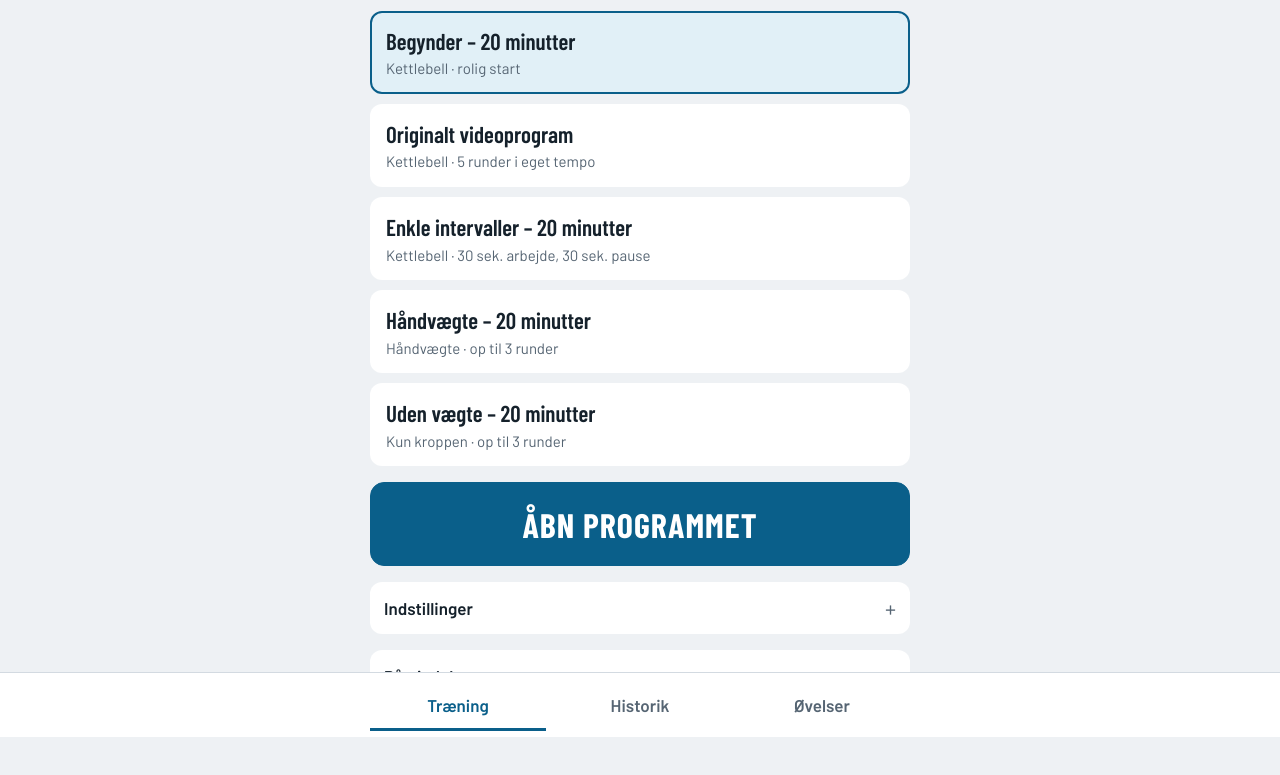
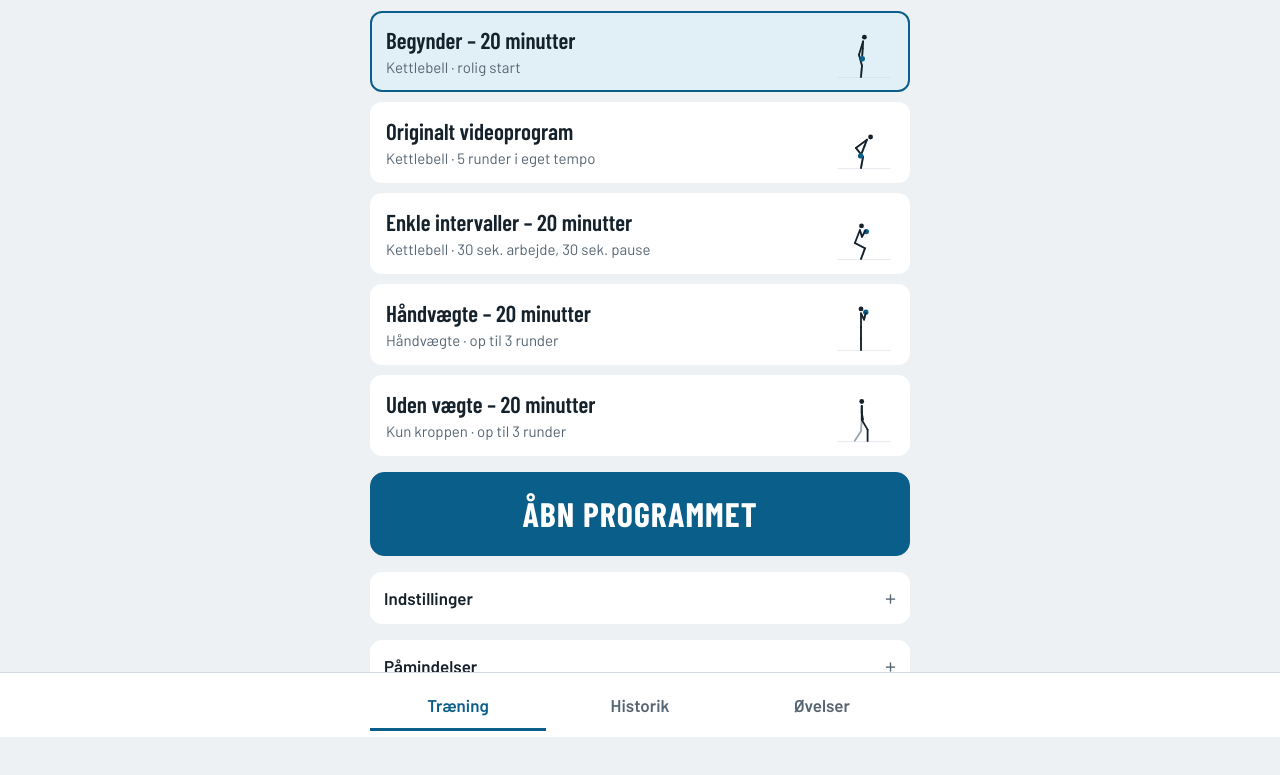
Before and after one commit to marcuskrebs7-coder/mk-fitness, a plain HTML site: page docs/index.html in a window 1280 px wide. Shown: the part 63-838 px from the top of the page. Drawn offline with nearby package versions, Linux system fonts and the light colour scheme.

Commit message:
Animation på hvert program og i pauser uden næste øvelse
Co-Authored-By: Claude Fable 5.2 <noreply@anthropic.com>

```diff
--- a/docs/index.html
+++ b/docs/index.html
@@ -66,9 +66,12 @@ button:disabled{opacity:.5;cursor:default}
 .row>*{flex:1 1 140px;min-width:0}
 .panel{background:var(--surface);border-radius:12px;padding:14px;display:flex;flex-direction:column;gap:10px}
 .prog{display:flex;flex-direction:column;gap:4px;text-align:left;font-weight:400;padding:14px;width:100%}
-.prog b{font-family:var(--display);font-size:23px;font-weight:600}
+.prog b{font-family:var(--display);font-size:23px;font-weight:600;color:var(--ink)}
 .prog span{color:var(--muted);font-size:15px}
-.prog{gap:0;padding:12px 14px;border-width:2px}
+.prog{flex-direction:row;align-items:center;justify-content:space-between;gap:10px;padding:10px 14px;border-width:2px}
+.prog .ptxt{display:flex;flex-direction:column;min-width:0}
+.prog .anim{flex:0 0 60px}
+.prog .anim svg{background:none;width:60px}
 .prog[aria-pressed="true"]{border-color:var(--accent);background:var(--work-bg)}
 .pill{display:inline-block;font-size:12px;font-weight:600;letter-spacing:.06em;text-transform:uppercase;padding:2px 8px;border-radius:99px;border:1px solid currentColor;align-self:flex-start}
 .pill.ok{color:var(--ok)} .pill.part{color:var(--rest)} .pill.acc{color:var(--accent)}
@@ -194,6 +197,7 @@ const EX={
  pushFloor:{n:'Push-up på gulvet',adv:1,tips:['Hænderne under skuldrene, kroppen i en lige linje.','Sænk brystet mod gulvet med albuerne skråt bagud.','Kan du ikke holde linjen, så brug bordpladen i stedet.']}
 };
 const SHORT={p1:'Kettlebell · rolig start',p2:'Kettlebell · 5 runder i eget tempo',p3:'Kettlebell · 30 sek. arbejde, 30 sek. pause',p4:'Håndvægte · op til 3 runder',p5:'Kun kroppen · op til 3 runder'},ui={};
+const PICON={p1:'deadlift',p2:'swing',p3:'goblet',p4:'press',p5:'lunge'};
 const P2EX=[['rows','Rows',5],['cleans','Cleans',5],['swings','Swings',5],['goblet','Goblet Squats',5],['curls','Bicep Curls',5],['triceps','Tricep Extensions',5],['pullovers','Pullovers',5],['halos','Alternating Halos',10],['pushups','Push-ups',10]];
 const O=['orig','Som i videoteksten'],SK=['skip','Spring over'],DL=['deadlift','Erstat med dødløft'];
 const P2ALT={rows:[O,SK],cleans:[O,DL,SK],swings:[O,DL,SK],goblet:[O,['squat','Squat uden vægt'],SK],curls:[O,SK],triceps:[O,SK],pullovers:[O,SK],halos:[O,SK],
@@ -204,7 +208,7 @@ function defaults(){const ex={};P2EX.forEach(e=>ex[e[0]]={w:e[0]==='pushups'?'Kr
   p2:{rest:150,warm:false,cool:false,rowVar:'',rowCount:'',cleanVar:'',cleanCount:'',ex},p3:{dl:'10 kg',gs:'10 kg'},p4:{w:'5 kg',rest:90},p5:{pu:'pushCounter',rest:60}}}
 
 /* HOSTED = installérbar web-app på egen adresse (bygget med build.ps1); ellers Claude-siden */
-const HOSTED=!!document.querySelector('link[rel="manifest"]'),VERSION='2026.11.22-1958';
+const HOSTED=!!document.querySelector('link[rel="manifest"]'),VERSION='2026.11.22-2003';
 function dl(name,text,type){const a=document.createElement('a');a.href=URL.createObjectURL(new Blob([text],{type}));a.download=name;document.body.appendChild(a);a.click();a.remove()}
 /* ---------- lagring ---------- */
 const LS='kb-traening-v1';
@@ -439,6 +443,7 @@ const AN={
  lunge:{d:1.4,base:{foot:[112,150],ua:0,fa:10},fr:[{t2:0,s2:0},{t:75,s:0,t2:-10,s2:-80}]},
  bridge:{d:1.4,base:{ua:90,fa:90},fr:[{hip:[120,141],to:-90,t:135,s:15},{hip:[118,118],to:-117.6,t:98,s:2}]},
  plank:{d:1.8,base:{foot:[30,149],ua:0,fa:90},fr:[{t:-76,s:-76,to:76},{t:-75,s:-75,to:75}]},
+ rest:{d:2.2,fr:[{ua:2,fa:6},{to:-1.5,ua:5,fa:12}]},
  halo:{d:.9,fr:[{hand:[108,16],kb:[0,0]},{hand:[92,3],kb:[0,0]},{hand:[74,20],kb:[0,0]},{hand:[90,6],kb:[0,0]}]}
 };
 function normP(p){const q=Object.assign({t:0,s:0,to:0,ua:0,fa:0},p);['t2:t','s2:s','ua2:ua','fa2:fa'].forEach(x=>{const[a,b]=x.split(':');if(q[a]==null)q[a]=q[b]});
@@ -459,8 +464,9 @@ function kbOff(m,j){if(m==='g')return[0,12];if(m==='arm'){const dx=j.h1[0]-j.e1[
 let anims=[];
 function mountAnims(){anims=[];document.querySelectorAll('.anim[data-ex]').forEach(el=>{const A=AN[el.dataset.ex];if(!A){el.hidden=true;return}
  const L=c=>`<line class="${c}"/>`;
- const svg=`<svg viewBox="0 -30 200 190" role="img" aria-label="Forenklet animation: ${esc(EX[el.dataset.ex].n)}">${GR}${A.props||''}${L('bk')+L('bk')+L('bk')+L('bk')}${L('fg')+L('fg')+L('fg')}<circle class="hd" r="8"/><g class="kbg"><line class="kbh"/><circle class="kbc" r="9"/></g>${L('fg')+L('fg')}</svg>`;
- el.innerHTML=el.dataset.mini?svg+`<div class="cap">${esc(el.dataset.cap||'')}</div>`:svg+`
+ const deco=el.dataset.mini&&!el.dataset.cap;
+ const svg=`<svg viewBox="0 -30 200 190" ${deco?'aria-hidden="true"':`role="img" aria-label="Forenklet animation: ${esc((EX[el.dataset.ex]||{n:'Hvil'}).n)}"`}>${GR}${A.props||''}${L('bk')+L('bk')+L('bk')+L('bk')}${L('fg')+L('fg')+L('fg')}<circle class="hd" r="8"/><g class="kbg"><line class="kbh"/><circle class="kbc" r="9"/></g>${L('fg')+L('fg')}</svg>`;
+ el.innerHTML=el.dataset.mini?svg+(deco?'':`<div class="cap">${esc(el.dataset.cap)}</div>`):svg+`
  <div class="ab"><button type="button" data-act="apause" aria-pressed="false">Pause</button><button type="button" data-act="aslow" aria-pressed="false">Langsomt</button></div>
  <div class="cap">Forenklet bevægelsesguide – ikke en præcis gengivelse${el.dataset.note?'. '+esc(el.dataset.note):''}</div>`;
  const a={el,A,t:0,last:null,paused:matchMedia('(prefers-reduced-motion: reduce)').matches,slow:false,ln:el.querySelectorAll('svg>line:not(.gr)'),hd:el.querySelector('.hd'),kb:el.querySelector('.kbg')};
@@ -519,7 +525,7 @@ function homeHtml(){const st=DB.settings,pid=st.pid;let cfg='';
   ${miss.length?`<p class="note">Vælg først: ${miss.join(', ')}.</p>`:''}`}
  const blocked=pid==='p2'&&p2Missing(st.p2).length>0;
  return `<header><h1>Kettlebell Træning</h1></header>
- <div class="stack">${Object.keys(P).map(k=>`<button type="button" class="prog" data-act="pick" data-id="${k}" aria-pressed="${k===pid}"><b>${P[k].n}</b><span>${SHORT[k]}</span></button>`).join('')}</div>
+ <div class="stack">${Object.keys(P).map(k=>`<button type="button" class="prog" data-act="pick" data-id="${k}" aria-pressed="${k===pid}"><span class="ptxt"><b>${P[k].n}</b><span>${SHORT[k]}</span></span><span class="anim" data-mini="1" data-ex="${PICON[k]}"></span></button>`).join('')}</div>
  ${pending?`<div class="panel"><h3>Fortsæt afbrudt træning</h3><p>${esc(P[pending.S.pid].n)}${pending.S.finished?' – færdig, men ikke gemt':(s=>s?' – '+esc(stepName(s))+(s.round?', runde '+s.round+' af '+s.rounds:''):'')(pending.S.steps[pending.S.i])}. Afbrudt ${new Date(pending.at).toLocaleTimeString('da-DK',{hour:'2-digit',minute:'2-digit'})}.</p>
   <div class="row"><button type="button" class="primary" data-act="resumeSaved">Fortsæt</button><button type="button" class="danger" data-act="dropSaved">Kassér</button></div></div>`:''}
  <button type="button" class="big primary" data-act="open"${blocked?' disabled':''}>Åbn programmet</button>
@@ -558,7 +564,7 @@ function renderWorkout(){const app=document.getElementById('app'),st=cur();if(!s
   :S.status==='paused'?'<button type="button" class="big primary" data-act="resume">Fortsæt</button>'
   :st.type==='reps'?'<button type="button" class="big primary" data-act="done">Færdig – næste</button>'
   :`<button type="button" class="big" disabled>${rest?'Pause':'Arbejd'} – skifter selv</button>`;
- const aex=rest?(nwx?nwx.ex:''):st.ex;
+ const aex=rest?(nwx?nwx.ex:'rest'):st.ex;
  const tipsBlock=(ex,note,label)=>AN[ex]?`${label?`<div class="cap">${label}</div>`:''}<ul class="tips">${EX[ex].tips.map(t=>`<li>${t}</li>`).join('')}</ul>
   <div class="ab"><button type="button" data-act="apause" aria-pressed="false">Pause animation</button><button type="button" data-act="aslow" aria-pressed="false">Langsomt</button></div>
   <div class="cap">Animationen er en forenklet bevægelsesguide – ikke en præcis gengivelse${note?'. '+esc(note):''}</div>`:'';
@@ -566,7 +572,7 @@ function renderWorkout(){const app=document.getElementById('app'),st=cur();if(!s
  app.innerHTML=`<div class="stack ${rest?'rest':'work'}">
  <div class="wtop"><button type="button" class="lnk" data-act="end">‹ Afslut</button><div class="tot" id="tot"></div></div>
  <div class="stepcard"><div class="eyebrow">${rd}${st.orig?` · video: ${st.orig}`:''}</div><h2>${esc(stepName(st))}</h2><div class="meta">${chips}</div>
-  <div class="tv">${AN[aex]?`<div class="anim" data-mini="1" data-ex="${aex}" data-cap="${rest?'Næste: '+esc(stepName(nwx)):'Forenklet guide'}"></div>`:''}<div class="tcol"><div class="timer" id="timer">00:00</div><div class="tlabel" id="tlabel"></div></div></div>${st.note?`<div class="tlabel">${esc(st.note)}</div>`:''}</div>
+  <div class="tv">${AN[aex]?`<div class="anim" data-mini="1" data-ex="${aex}" data-cap="${rest?(nwx?'Næste: '+esc(stepName(nwx)):'Hvil'):'Forenklet guide'}"></div>`:''}<div class="tcol"><div class="timer" id="timer">00:00</div><div class="tlabel" id="tlabel"></div></div></div>${st.note?`<div class="tlabel">${esc(st.note)}</div>`:''}</div>
  ${big}
  <div class="ctl"><button type="button" data-act="pause"${S.status==='running'?'':' disabled'}>Pause</button><button type="button" data-act="skip"${run?'':' disabled'}>Spring over</button>${partner()?'<button type="button" data-act="swap">Byt side</button>':''}</div>
  <p class="nextl">Næste: ${nx?esc(stepLine(nx)):'træningen er slut'}</p>
--- a/docs/version.json
+++ b/docs/version.json
@@ -1 +1 @@
-{"v":"2026.11.22-1958"}
+{"v":"2026.11.22-2003"}
```
Also changed, not shown: kettlebell.html (+13 -7 lines).
